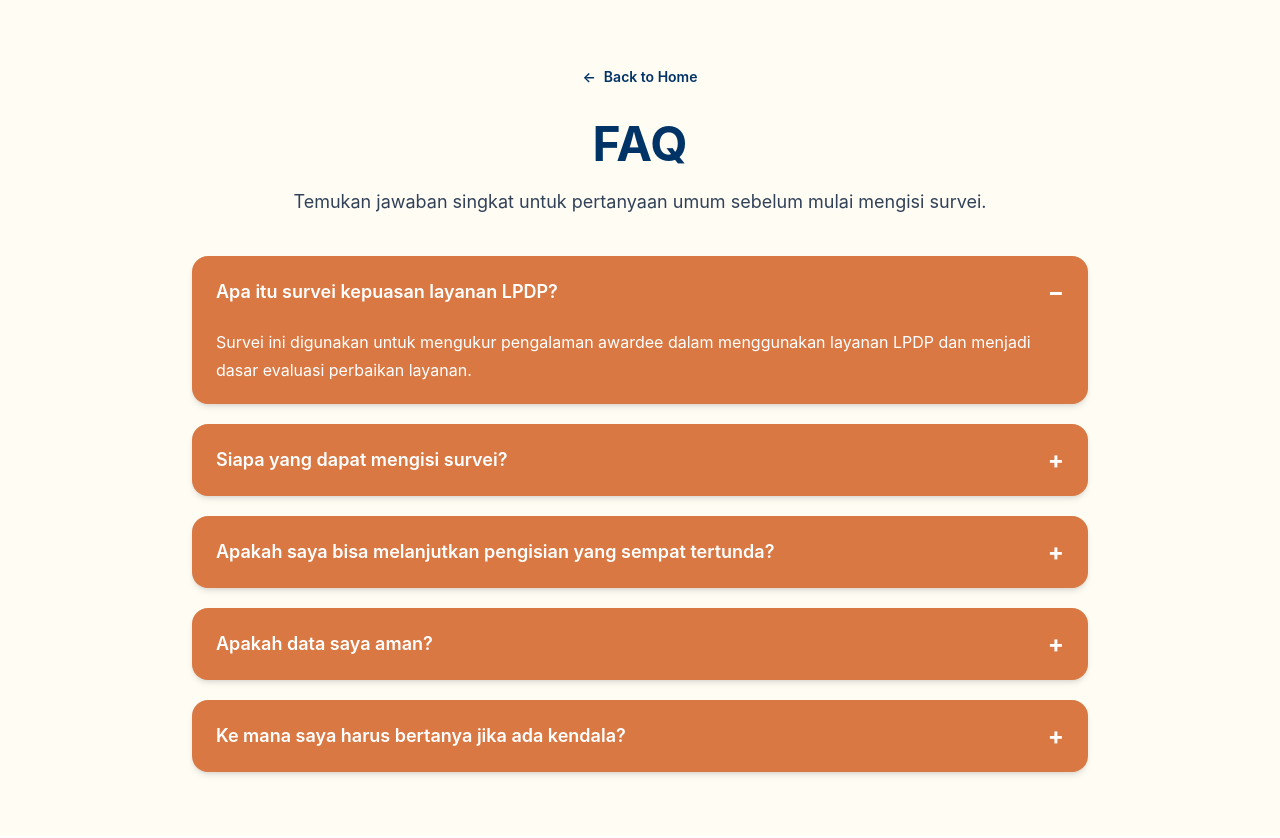
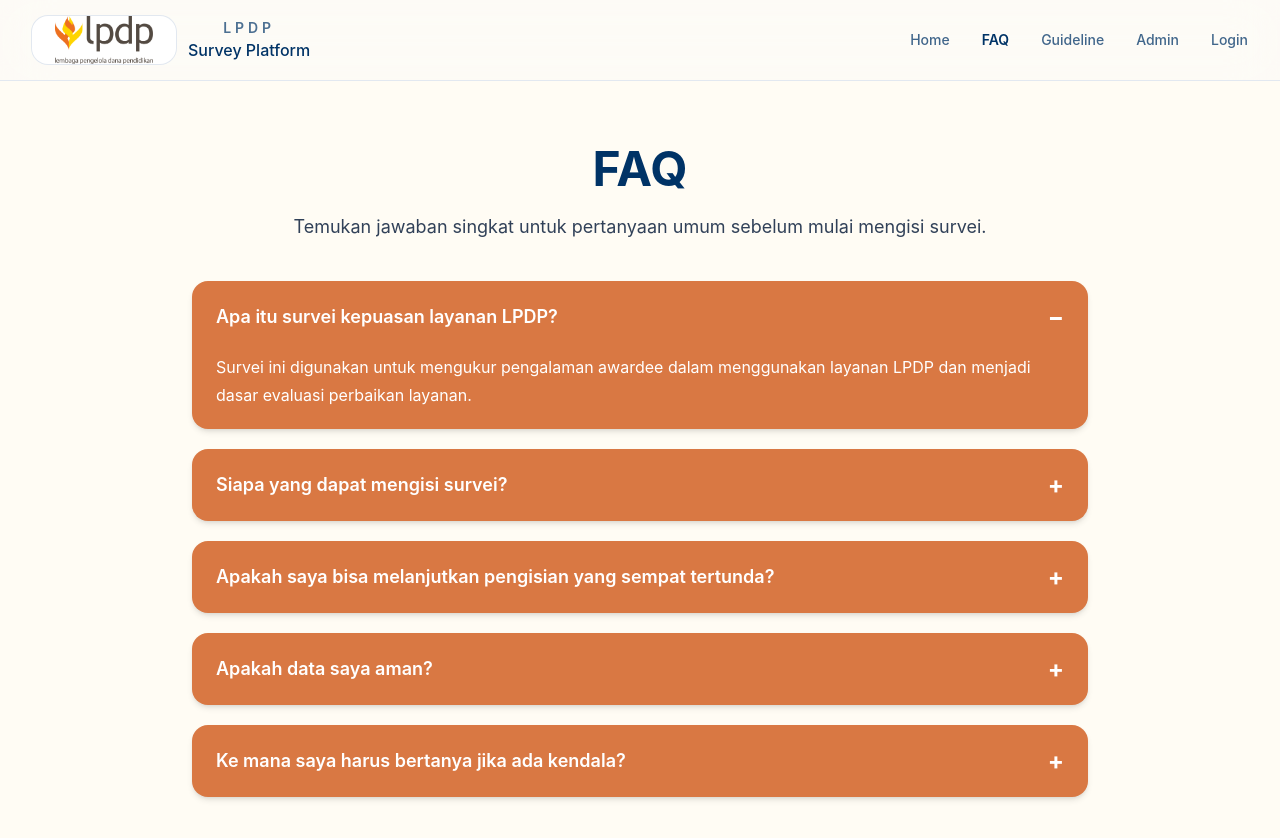
Before and after one commit to nghifaria/caps-lpdp-survey, a React (Vite) app: page /faq in a window 1280 px wide. Shown: the top 838 px of the page. Built offline with nearby package versions, Linux system fonts and the light colour scheme; no server answers.

Commit message:
feat: update Navbar styling and integrate it into FAQ and Guideline pages

```diff
--- a/src/components/Navbar.tsx
+++ b/src/components/Navbar.tsx
@@ -56,17 +56,17 @@
   }
 
   return (
-    <header className="sticky top-0 z-50 border-b border-white/10 bg-[#003366]/90 backdrop-blur-xl">
+    <header className="sticky top-0 z-50 border-b border-slate-200 bg-gray-50/40 backdrop-blur-xl">
       <div className="mx-auto flex max-w-7xl items-center justify-between gap-4 px-4 py-4 sm:px-6 lg:px-8">
-        <Link to="/" className="flex items-center gap-3 text-white">
-          <div className="flex h-12 w-32 items-center justify-center overflow-hidden rounded-2xl bg-white/10 px-2 ring-1 ring-white/15 sm:w-36">
+        <Link to="/" className="flex items-center gap-3 text-[#003366]">
+          <div className="flex h-12 w-32 items-center justify-center overflow-hidden rounded-2xl bg-white px-2 ring-1 ring-slate-200 sm:w-36">
             <img src="/logo_lpdp.png" alt="LPDP" className="h-full w-full object-contain" />
           </div>
           <div className="leading-tight">
-            <p className="text-sm font-semibold uppercase tracking-[0.28em] text-white/70">
+            <p className="text-sm font-semibold uppercase tracking-[0.28em] text-[#003366]/70">
               LPDP
             </p>
-            <p className="text-base font-medium text-white">Survey Platform</p>
+            <p className="text-base font-medium text-[#003366]">Survey Platform</p>
           </div>
         </Link>
 
@@ -75,8 +75,8 @@
             <Link
               key={item.label}
               to={item.href}
-              className={`text-sm font-medium transition hover:text-white ${
-                isActiveLink(item.href) ? 'text-white font-semibold' : 'text-white/75'
+              className={`text-sm font-medium transition hover:text-[#F97316] ${
+                isActiveLink(item.href) ? 'font-semibold text-[#003366]' : 'text-[#003366]/75'
               }`}
             >
               {item.label}
@@ -84,8 +84,8 @@
           ))}
           <Link
             to="/admin/login"
-            className={`text-sm font-medium transition hover:text-white ${
-              isActiveLink('/admin/login') ? 'text-white font-semibold' : 'text-white/75'
+            className={`text-sm font-medium transition hover:text-[#F97316] ${
+              isActiveLink('/admin/login') ? 'font-semibold text-[#003366]' : 'text-[#003366]/75'
             }`}
           >
             Admin
@@ -94,8 +94,8 @@
             <>
               <Link
                 to="/profile"
-                className={`text-sm font-medium transition hover:text-white ${
-                  isActiveLink('/profile') ? 'text-white font-semibold' : 'text-white/75'
+                className={`text-sm font-medium transition hover:text-[#F97316] ${
+                  isActiveLink('/profile') ? 'font-semibold text-[#003366]' : 'text-[#003366]/75'
                 }`}
               >
                 Profil
@@ -103,7 +103,7 @@
               <button
                 type="button"
                 onClick={handleLogout}
-                className="text-sm font-medium text-white/75 transition hover:text-white"
+                className="text-sm font-medium text-[#003366]/75 transition hover:text-[#F97316]"
               >
                 Logout
               </button>
@@ -111,7 +111,7 @@
           ) : (
             <Link
               to="/login"
-              className="text-sm font-medium text-white/75 transition hover:text-white"
+              className="text-sm font-medium text-[#003366]/75 transition hover:text-[#F97316]"
             >
               Login
             </Link>
--- a/src/pages/FAQ.tsx
+++ b/src/pages/FAQ.tsx
@@ -1,5 +1,5 @@
 import { useState } from 'react'
-import { Link } from 'react-router-dom'
+import Navbar from '../components/Navbar'
 
 type FaqItem = {
   id: string
@@ -48,14 +48,11 @@
   }
 
   return (
-    <main className="min-h-screen bg-[#FFFCF4] px-5 py-16 text-center text-[#242428]">
-      <div className="mx-auto max-w-6xl">
-        <Link to="/" className="inline-flex items-center gap-2 text-sm font-semibold text-[#003366] transition hover:text-[#F97316]">
-          <span aria-hidden="true">←</span>
-          Back to Home
-        </Link>
+    <main className="min-h-screen bg-[#FFFCF4] text-center text-[#242428]">
+      <Navbar />
 
-        <h1 className="mb-5 mt-8 text-4xl font-bold text-[#003366] md:text-5xl">FAQ</h1>
+      <div className="mx-auto max-w-6xl px-5 py-16">
+        <h1 className="mb-5 text-4xl font-bold text-[#003366] md:text-5xl">FAQ</h1>
         <p className="mx-auto mb-10 max-w-3xl text-base leading-7 text-slate-700 md:text-lg">
           Temukan jawaban singkat untuk pertanyaan umum sebelum mulai mengisi survei.
         </p>
--- a/src/pages/Guideline.tsx
+++ b/src/pages/Guideline.tsx
@@ -1,4 +1,4 @@
-import { Link } from 'react-router-dom'
+import Navbar from '../components/Navbar'
 
 type GuidelineStep = {
   id: string
@@ -19,14 +19,11 @@
 
 function Guideline() {
   return (
-    <main className="min-h-screen bg-[#FFFCF4] px-5 py-16 text-[#242428]">
-      <div className="mx-auto max-w-6xl text-center">
-        <Link to="/" className="inline-flex items-center gap-2 text-sm font-semibold text-[#003366] transition hover:text-[#F97316]">
-          <span aria-hidden="true">←</span>
-          Back to Home
-        </Link>
+    <main className="min-h-screen bg-[#FFFCF4] text-[#242428]">
+      <Navbar />
 
-        <h1 className="mb-5 mt-8 text-4xl font-bold uppercase text-[#003366] md:text-6xl">
+      <div className="mx-auto max-w-6xl px-5 py-16 text-center">
+        <h1 className="mb-5 text-4xl font-bold uppercase text-[#003366] md:text-6xl">
           GUIDELINE
         </h1>
 
```
